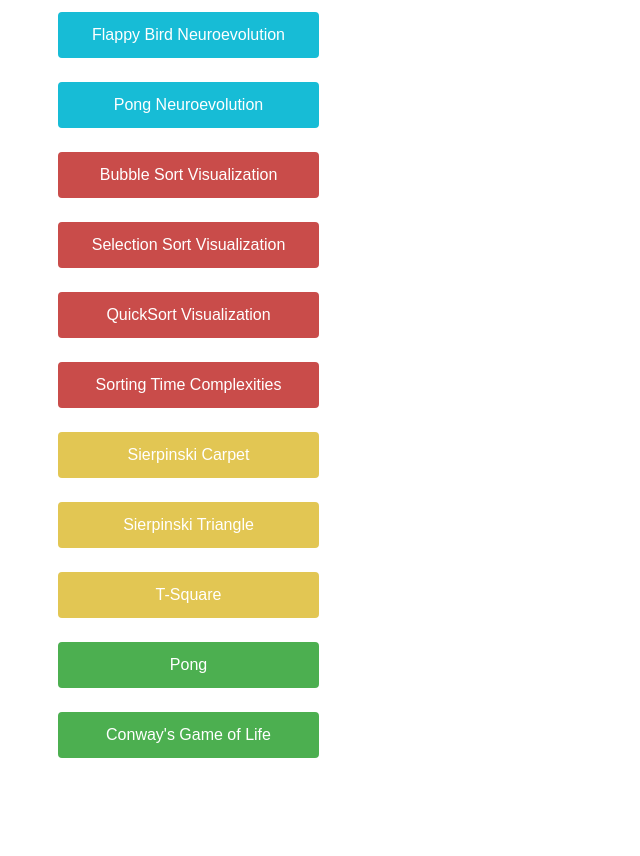
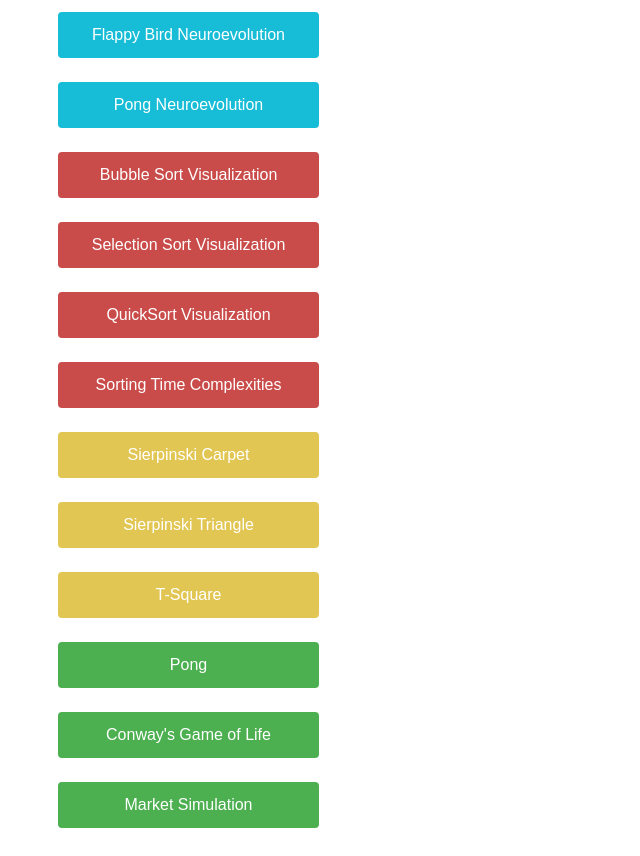
Before and after one commit to Posfay/Projects, a plain HTML site: page index.html in a window 1280 px wide. Shown: the part 98-954 px from the top of the page, without its empty margins (0-640 px from the left). Before the commit the page ends 884 px from the top, so only its background shows below. Drawn offline with Linux system fonts and the light colour scheme.

Commit message:
Update index.html

```diff
--- a/index.html
+++ b/index.html
@@ -100,6 +100,7 @@
     <li><button class="button button4" onclick="window.open('https://posfay.github.io/T-Square','_blank')" type="button">T-Square</button></li>
     <li><button class="button button1" onclick="window.open('https://posfay.github.io/Pong','_blank')" type="button">Pong</button></li>
     <li><button class="button button1" onclick="window.open('https://posfay.github.io/Conway-s-Game-of-Life','_blank')" type="button">Conway's Game of Life</button></li>
+    <li><button class="button button1" onclick="window.open('https://posfay.github.io/Market-Simulation','_blank')" type="button">Market Simulation</button></li>
   </ul>
 
 
```
